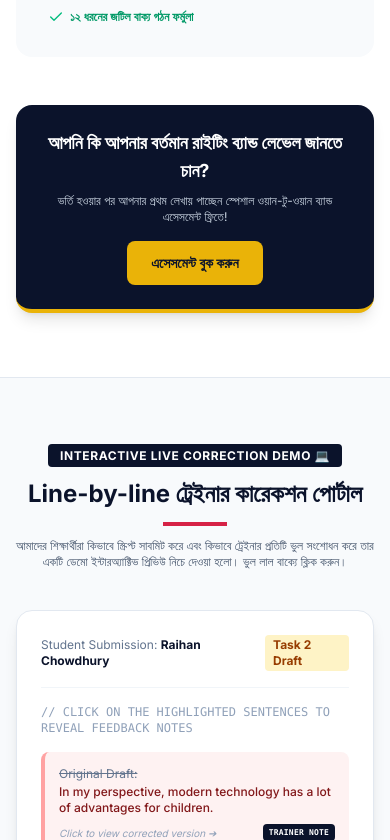
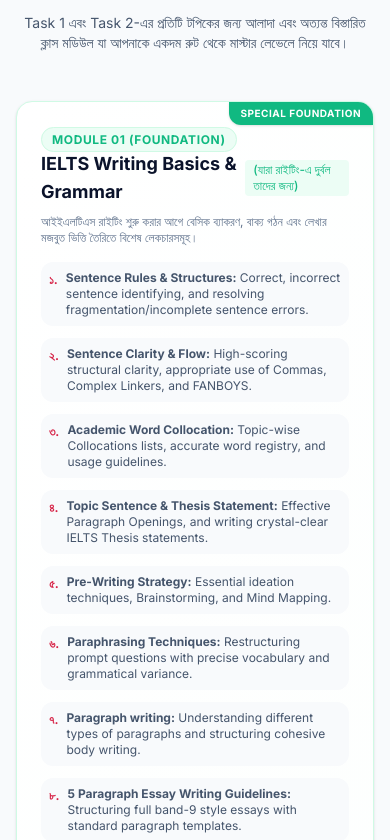
Before and after one commit to mrsaidulh/landing-page-l, a React (Vite) app: page / in a window 390 px wide. Shown: the part 4784-5624 px from the top of the page. Built offline with nearby package versions, Linux system fonts and the light colour scheme.

Commit message:
feat: conditionally hide writing upgrader section
Introduce a toggle flag to control the visibility of the "IELTS Writing Upgrader" section and its corresponding navigation link.

```diff
--- a/src/App.tsx
+++ b/src/App.tsx
@@ -200,6 +200,9 @@
   }
 ];
 
+// Set this to true to reactivate the "IELTS Writing Upgrader" section and its navigation header link
+const SHOW_UPGRADE_TOOL = false;
+
 export default function App() {
   const [showAdminView, setShowAdminView] = useState(false);
   const [copiedShare, setCopiedShare] = useState(false);
@@ -821,9 +824,11 @@
 
           <nav className="hidden lg:flex space-x-8 text-sm font-medium">
             <a href="#features" className="hover:text-accent-red transition-all duration-200">ফিচারসমূহ</a>
+            {SHOW_UPGRADE_TOOL && (
               <a href="#upgrade-tool" className="text-accent-gold hover:text-white flex items-center gap-1 transition-all">
                 <Zap className="w-3.5 h-3.5 text-accent-gold" /> রাইটিং আপগ্রেডার
               </a>
+            )}
             <a href="#curriculum" className="hover:text-accent-red transition-all duration-200">কারিকুলাম</a>
             <a href="#eval-preview" className="hover:text-accent-red transition-all duration-200">লাইভ ইভ্যালুয়েশন</a>
             <a href="#pricing" className="hover:text-accent-red transition-all duration-200">ফি এবং এডমিশন</a>
@@ -1189,6 +1194,7 @@
       </section>
 
       {/* Brand New: Interactive Writing Band Upgrade Masterclass Simulator */}
+      {SHOW_UPGRADE_TOOL && (
         <section id="upgrade-tool" className="py-16 bg-navy-secondary text-white relative">
           <div className="container mx-auto px-4">
             <div className="text-center max-w-3xl mx-auto mb-12 space-y-3">
@@ -1375,6 +1381,7 @@
             </div>
           </div>
         </section>
+      )}
 
       {/* Core Problems We Solve Section */}
       <section id="features" className="py-16 bg-white relative">
@@ -1588,12 +1595,72 @@
 
           <div className="max-w-4xl mx-auto space-y-4">
 
-            {/* Module 1 */}
+            {/* Module 1 (Foundation) */}
+            <div className="bg-white p-6 rounded-2xl shadow-sm border border-emerald-100 bg-gradient-to-br from-white to-emerald-50/10 hover:shadow-md transition-all relative overflow-hidden">
+              <div className="absolute top-0 right-0 bg-[#10b981] text-white text-[10px] font-extrabold px-3 py-1 rounded-bl-xl uppercase tracking-wider shadow-sm">
+                Special Foundation
+              </div>
+              <div className="flex flex-col sm:flex-row justify-between items-start gap-4">
+                <div className="space-y-2 w-full">
+                  <span className="text-xs font-extrabold text-[#10b981] bg-emerald-50 border border-emerald-100 px-2.5 py-1 rounded-full uppercase tracking-wider">
+                    Module 01 (Foundation)
+                  </span>
+                  <h3 className="text-lg md:text-xl font-bold text-navy-primary flex items-center gap-2">
+                    IELTS Writing Basics & Grammar <span className="text-xs font-medium text-[#10b981] bg-emerald-50 px-2 py-0.5 rounded">(যারা রাইটিং-এ দুর্বল তাদের জন্য)</span>
+                  </h3>
+                  <p className="text-slate-500 text-xs">আইইএলটিএস রাইটিং শুরু করার আগে বেসিক ব্যাকরণ, বাক্য গঠন এবং লেখার মজবুত ভিত্তি তৈরিতে বিশেষ লেকচারসমূহ।</p>
+
+                  <div className="grid md:grid-cols-2 gap-x-6 gap-y-3 mt-4 text-xs sm:text-sm text-slate-600">
+                    <div className="flex items-start gap-2 bg-slate-50 p-2 rounded-xl">
+                      <span className="text-accent-red font-bold mt-0.5 shrink-0">১.</span>
+                      <span><strong>Sentence Rules & Structures:</strong> Correct, incorrect sentence identifying, and resolving fragmentation/incomplete sentence errors.</span>
+                    </div>
+
+                    <div className="flex items-start gap-2 bg-slate-50 p-2 rounded-xl">
+                      <span className="text-accent-red font-bold mt-0.5 shrink-0">২.</span>
+                      <span><strong>Sentence Clarity & Flow:</strong> High-scoring structural clarity, appropriate use of Commas, Complex Linkers, and FANBOYS.</span>
+                    </div>
+
+                    <div className="flex items-start gap-2 bg-slate-50 p-2 rounded-xl">
+                      <span className="text-accent-red font-bold mt-0.5 shrink-0">৩.</span>
+                      <span><strong>Academic Word Collocation:</strong> Topic-wise Collocations lists, accurate word registry, and usage guidelines.</span>
+                    </div>
+
+                    <div className="flex items-start gap-2 bg-slate-50 p-2 rounded-xl">
+                      <span className="text-accent-red font-bold mt-0.5 shrink-0">৪.</span>
+                      <span><strong>Topic Sentence & Thesis Statement:</strong> Effective Paragraph Openings, and writing crystal-clear IELTS Thesis statements.</span>
+                    </div>
+
+                    <div className="flex items-start gap-2 bg-slate-50 p-2 rounded-xl">
+                      <span className="text-accent-red font-bold mt-0.5 shrink-0">৫.</span>
+                      <span><strong>Pre-Writing Strategy:</strong> Essential ideation techniques, Brainstorming, and Mind Mapping.</span>
+                    </div>
+
+                    <div className="flex items-start gap-2 bg-slate-50 p-2 rounded-xl">
+                      <span className="text-accent-red font-bold mt-0.5 shrink-0">৬.</span>
+                      <span><strong>Paraphrasing Techniques:</strong> Restructuring prompt questions with precise vocabulary and grammatical variance.</span>
+                    </div>
+
+                    <div className="flex items-start gap-2 bg-slate-50 p-2 rounded-xl">
+                      <span className="text-accent-red font-bold mt-0.5 shrink-0">৭.</span>
+                      <span><strong>Paragraph writing:</strong> Understanding different types of paragraphs and structuring cohesive body writing.</span>
+                    </div>
+
+                    <div className="flex items-start gap-2 bg-slate-50 p-2 rounded-xl">
+                      <span className="text-accent-red font-bold mt-0.5 shrink-0">৮.</span>
+                      <span><strong>5 Paragraph Essay Writing Guidelines:</strong> Structuring full band-9 style essays with standard paragraph templates.</span>
+                    </div>
+                  </div>
+                </div>
+              </div>
+            </div>
+
+            {/* Module 2 */}
             <div className="bg-white p-6 rounded-2xl shadow-sm border border-slate-100 hover:shadow-md transition-all">
               <div className="flex flex-col sm:flex-row justify-between items-start gap-4">
                 <div className="space-y-2">
                   <span className="text-xs font-extrabold text-accent-red bg-red-50 border border-red-100 px-2.5 py-1 rounded-full uppercase tracking-wider">
-                    Module 01
+                    Module 02
                   </span>
                   <h3 className="text-lg md:text-xl font-bold text-navy-primary">Writing Task 1 (Academic & General Letter)</h3>
                   <p className="text-slate-500 text-xs">আইইএলটিএস রাইটিং টাস্ক-১ এর জন্য আমাদের ডেডিকেটেড সেশনসমূহ।</p>
@@ -1616,12 +1683,12 @@
               </div>
             </div>
 
-            {/* Module 2 */}
+            {/* Module 3 */}
             <div className="bg-white p-6 rounded-2xl shadow-sm border border-slate-100 hover:shadow-md transition-all">
               <div className="flex flex-col sm:flex-row justify-between items-start gap-4">
                 <div className="space-y-2">
                   <span className="text-xs font-extrabold text-accent-red bg-red-50 border border-red-100 px-2.5 py-1 rounded-full uppercase tracking-wider">
-                    Module 02
+                    Module 03
                   </span>
                   <h3 className="text-lg md:text-xl font-bold text-navy-primary">Writing Task 2 (Essay Mastery - ৫ টাইপ)</h3>
                   <p className="text-slate-500 text-xs">এটির মাধ্যমে আপনারTask 2 এসএ রাইটিং মডিউলকে পূর্ণাঙ্গ বুস্ট করুন।</p>
@@ -1644,12 +1711,12 @@
               </div>
             </div>
 
-            {/* Module 3 */}
+            {/* Module 4 */}
             <div className="bg-white p-6 rounded-2xl shadow-sm border border-slate-100 hover:shadow-md transition-all">
               <div className="flex flex-col sm:flex-row justify-between items-start gap-4">
                 <div className="space-y-2">
                   <span className="text-xs font-extrabold text-accent-red bg-red-50 border border-red-100 px-2.5 py-1 rounded-full uppercase tracking-wider">
-                    Module 03
+                    Module 04
                   </span>
                   <h3 className="text-lg md:text-xl font-bold text-navy-primary">Personalized Evaluation & Mock Feedback</h3>
                   <p className="text-slate-500 text-xs">আপনার লেখার ওপরে সরাসরি কাজের ভুলগুলো শোধরানোর ডেডিকেটেড সেশন।</p>
```
Lines whose indentation alone changed are shown as unchanged.
